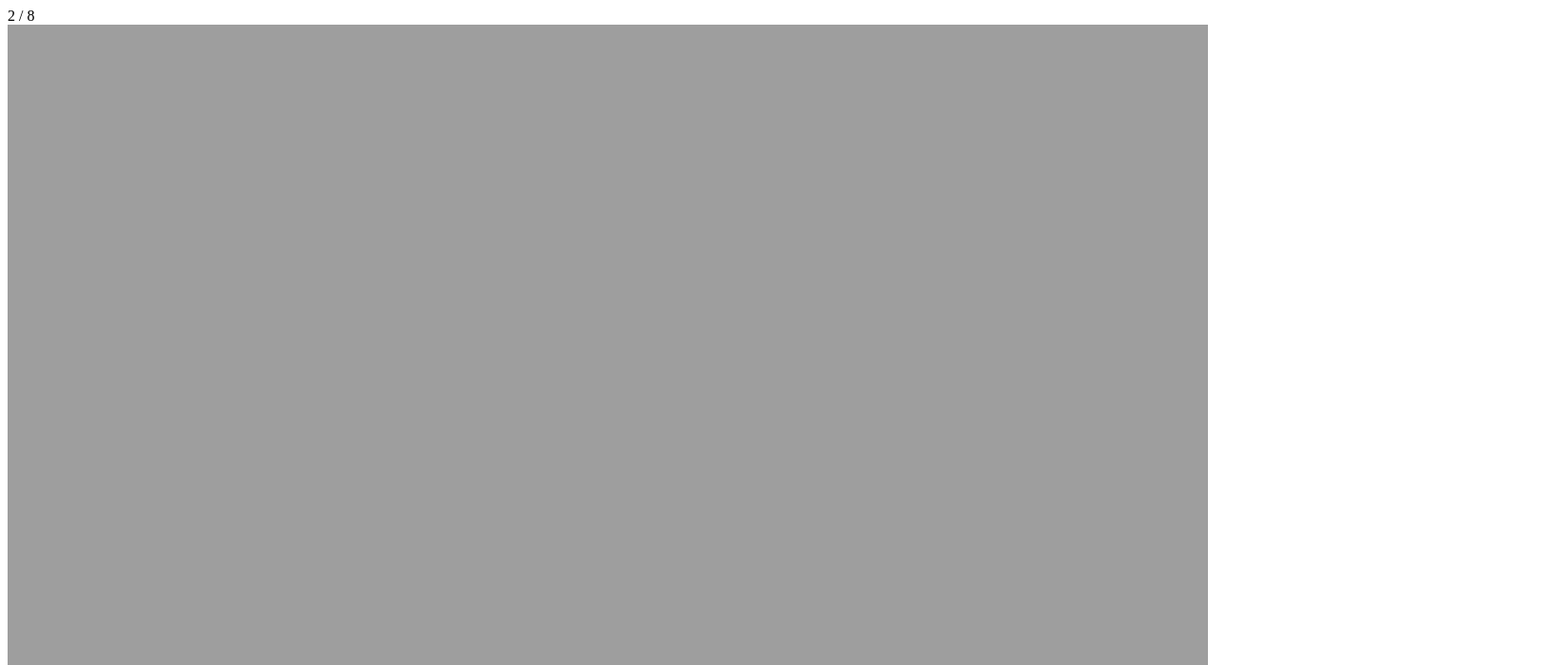
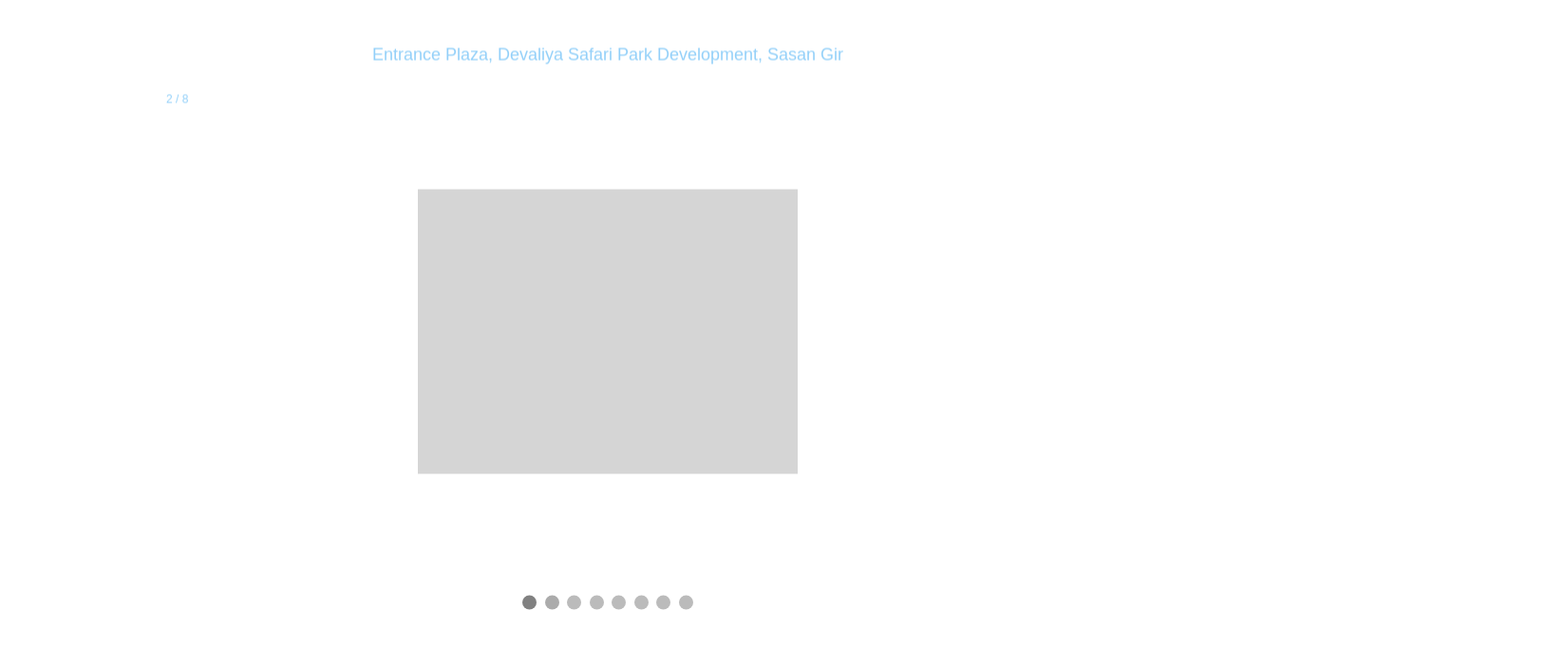
Before and after one commit to devang-chauhan/msa, a plain HTML site: page index.html in a window 1280 px wide. Shown: the top 701 px of the page at 95% size, 1648 px wide, since content can reach past the window. Drawn offline with Linux system fonts and the light colour scheme; the site is published under a folder, as on GitHub Pages, so addresses that start at the root find nothing; a web font is replaced by a local one.

Commit message:
folder removed

```diff
--- a/index.html
+++ b/index.html
@@ -7,7 +7,7 @@
   <!-- Link to MSA Logo -->
   <link rel="icon" type="image/png" href="data\images\msaLogo.png" />
   <!-- Link to CSS -->
-  <link rel="stylesheet" type="text/css" href="/css/central.css">
+  <link rel="stylesheet" type="text/css" href="css/central.css">
 
   <!-- Links to Google Fonts -->
   <link href="https://fonts.googleapis.com/css?family=Montserrat|News+Cycle" rel="stylesheet">
```
